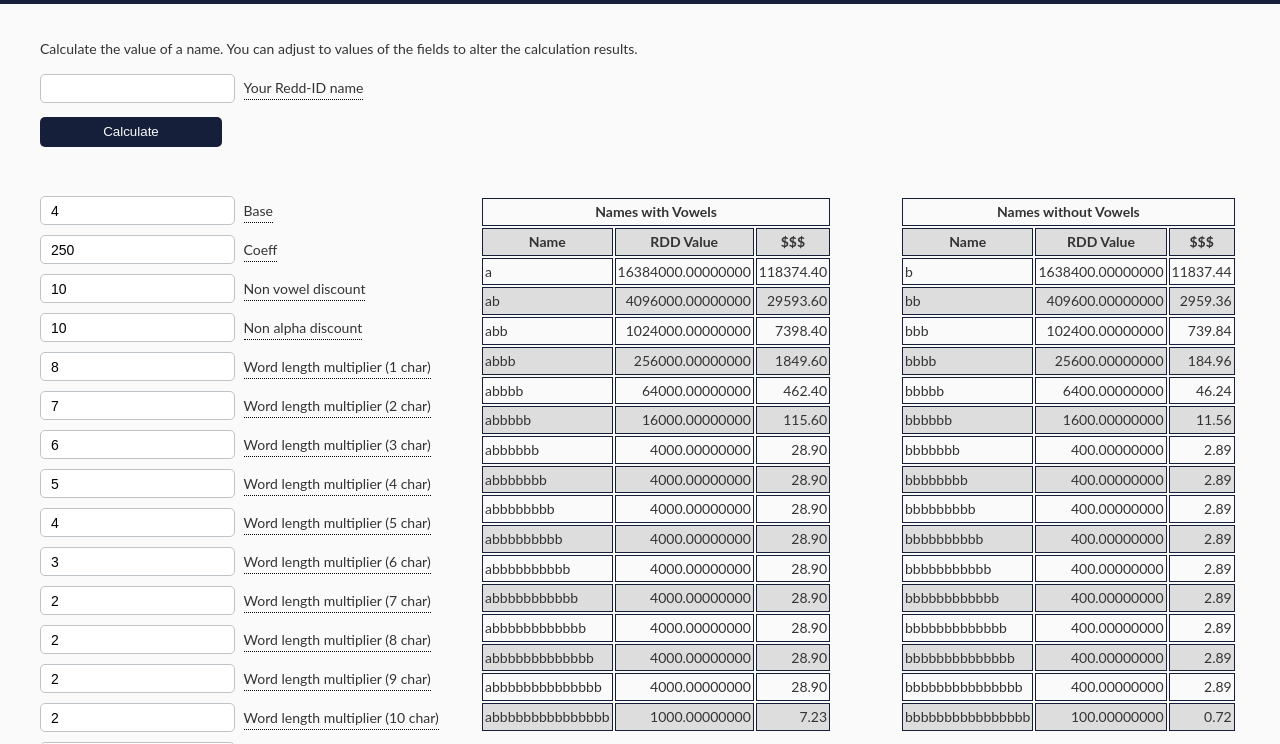
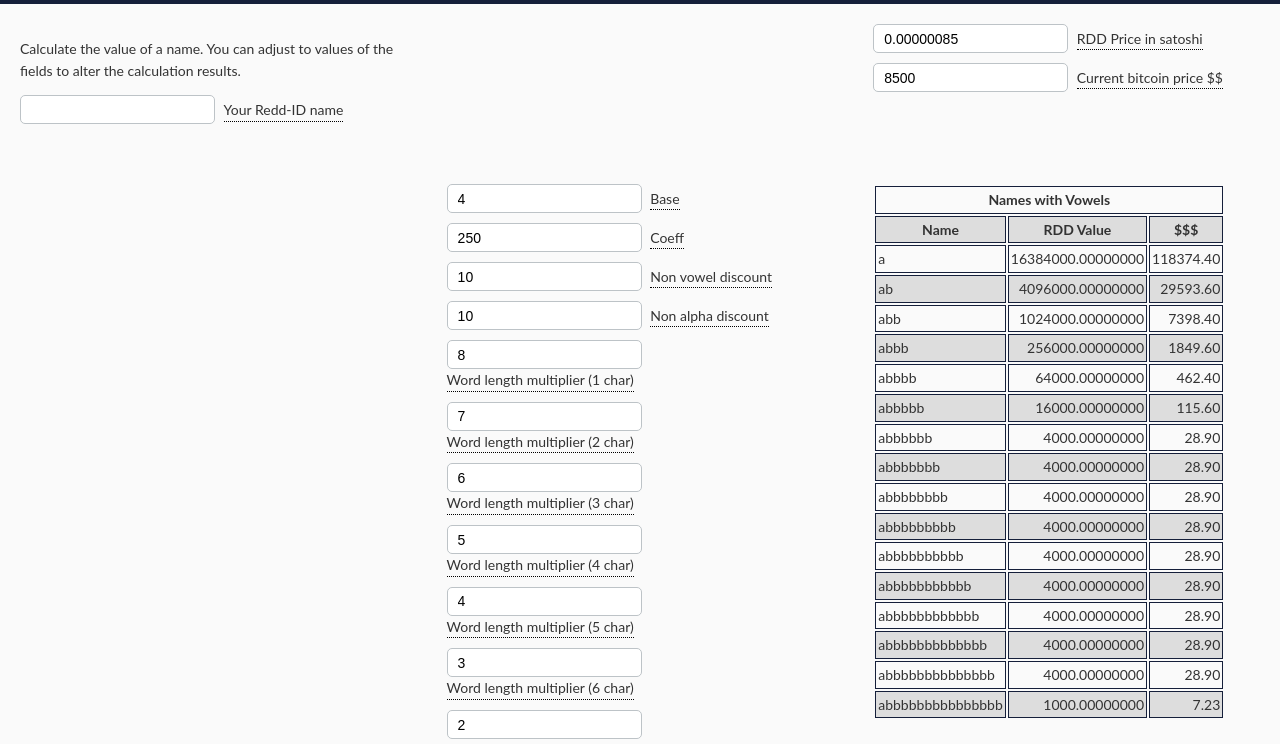
Before and after one commit to reddcoin-project/reddid-name-calculator, a plain HTML site: page index.html in a window 1280 px wide. Shown: the part 56-800 px from the top of the page. Drawn offline with nearby package versions, Linux system fonts and the light colour scheme.

Commit message:
update layout to use columns and put pricing at the top

```diff
--- a/css/style.css
+++ b/css/style.css
@@ -85,26 +85,31 @@
     visibility: visible;
     opacity: 1;
 }
+
+#calc_container{
+    height: 160px;
+}
+
 #calc {
     padding: 20px;
-    padding-left: 40px;
+}
+#fiat {
+    padding: 20px
+}
+#result {
+    padding: 20px
+}
+#params {
+    padding: 20px
 }
 
-#params {
-    width: 430px;
-    position: absolute;
-}
 #table_sched1 {
-    width: 350px;
-    position: absolute;
-    left: 480px;
+    padding: 20px
 }
 #table_sched2 {
-    width: 350px;
-    position: absolute;
-    left: 900px;
-    margin-bottom: 50px;
+    padding: 20px
 }
+
 td, th {
     border: 1px solid #151f3a;
     text-align: right;
@@ -130,3 +135,15 @@
 .param-row {
     margin-bottom: 10px;
 }
+
+/* Create three equal columns that float next to each other */
+.column_33 {
+    float: left;
+    width: 33.33%;
+}
+
+/* Create two equal columns that float next to each other */
+.column_50 {
+    float: left;
+    width: 50%;
+}
--- a/index.html
+++ b/index.html
@@ -25,20 +25,43 @@
 		</div>
 
 	</header>
-
-	<div id="calc">
+		<div id="calc_container">
+			<div class="column_33">
+				<div id="calc" >
 					<p>Calculate the value of a name. You can adjust to values of the fields to alter the calculation results.</p>
 
 					<input type="text" id="name">
 					<div class="tooltip"> Your Redd-ID name
 						<span class="tooltiptext">Enter a name</span>
 					</div>
-		<br>
-		<p>
-		  <button type="button" onclick="exports.price.nameprice()">Calculate</button>
-		</p>
-		<br><p id="result"></p>
-		<div id = "params">
+					<div id="result_cost"><br> </div>
+				</div>
+			</div>
+			<div class="column_33">
+				<div id="result"><br> </div>
+			</div>
+			<div class="column_33">
+				<div id = "fiat">
+					<div class="param-row">
+						<input type="text" id="satoshi">
+						<div class="tooltip"> RDD Price in satoshi
+							<span class="tooltiptext">Current price in satoshi</span>
+						</div>
+					</div>
+					<div class="param-row">
+						<input type="text" id="btc_usd">
+						<div class="tooltip"> Current bitcoin price $$
+							<span class="tooltiptext">Current fiat price of bitcoin</span>
+						</div>
+					</div>
+				</div>
+			</div>
+		</div>
+
+
+	<div id="params_container">
+		<div class="column_33">
+			<div  id = "params">
 
 				<div class="param-row">
 					<input type="text" id="base">
@@ -185,30 +208,23 @@
 					</div>
 				</div>
 
+			</div>
+
 			<br>
-			<div class="param-row">
-				<input type="text" id="satoshi">
-				<div class="tooltip"> RDD Price in satoshi
-					<span class="tooltiptext">Current price in satoshi</span>
+		</div>
+		<div class="column_33">
+			<div  id = "table_sched1">
+				<table id="nametable1"></table>
 			</div>
 		</div>
-
-			<div class="param-row">
-				<input type="text" id="btc_usd">
-				<div class="tooltip"> Current bitcoin price $$
-					<span class="tooltiptext">Current fiat price of bitcoin</span>
+		<div class="column_33">
+			<div id = "table_sched2">
+				<table id="nametable2"></table>
 			</div>
 		</div>
+	</div>
+	<div>
 
-		</div>
-		<div id="table_sched1">
-			<table id="nametable1">
-			</table>
-		</div>
-		<div id="table_sched2">
-			<table id="nametable2">
-			</table>
-		</div>
 	</div>
 	<script src="https://ajax.googleapis.com/ajax/libs/jquery/3.1.0/jquery.min.js"></script>
 	<script src="./js/cost.js"></script>
```
Lines whose indentation alone changed are shown as unchanged.
